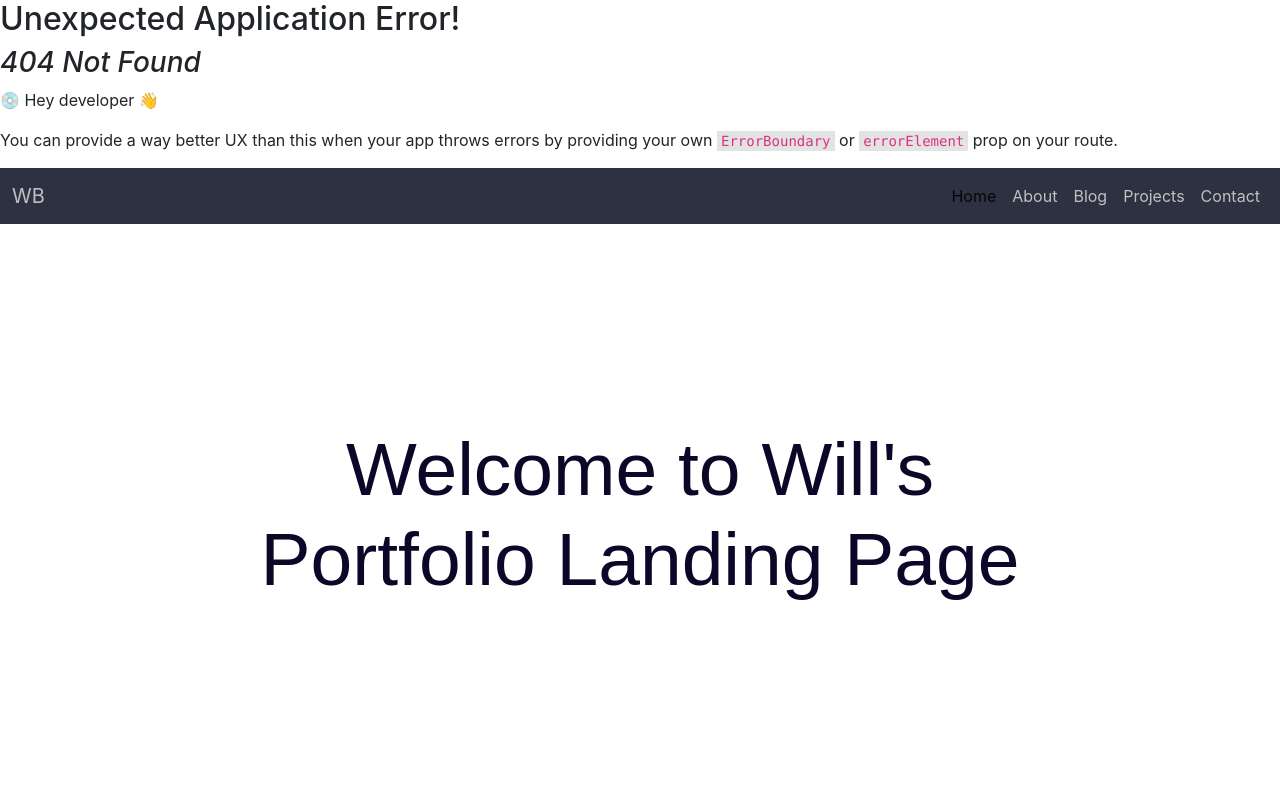
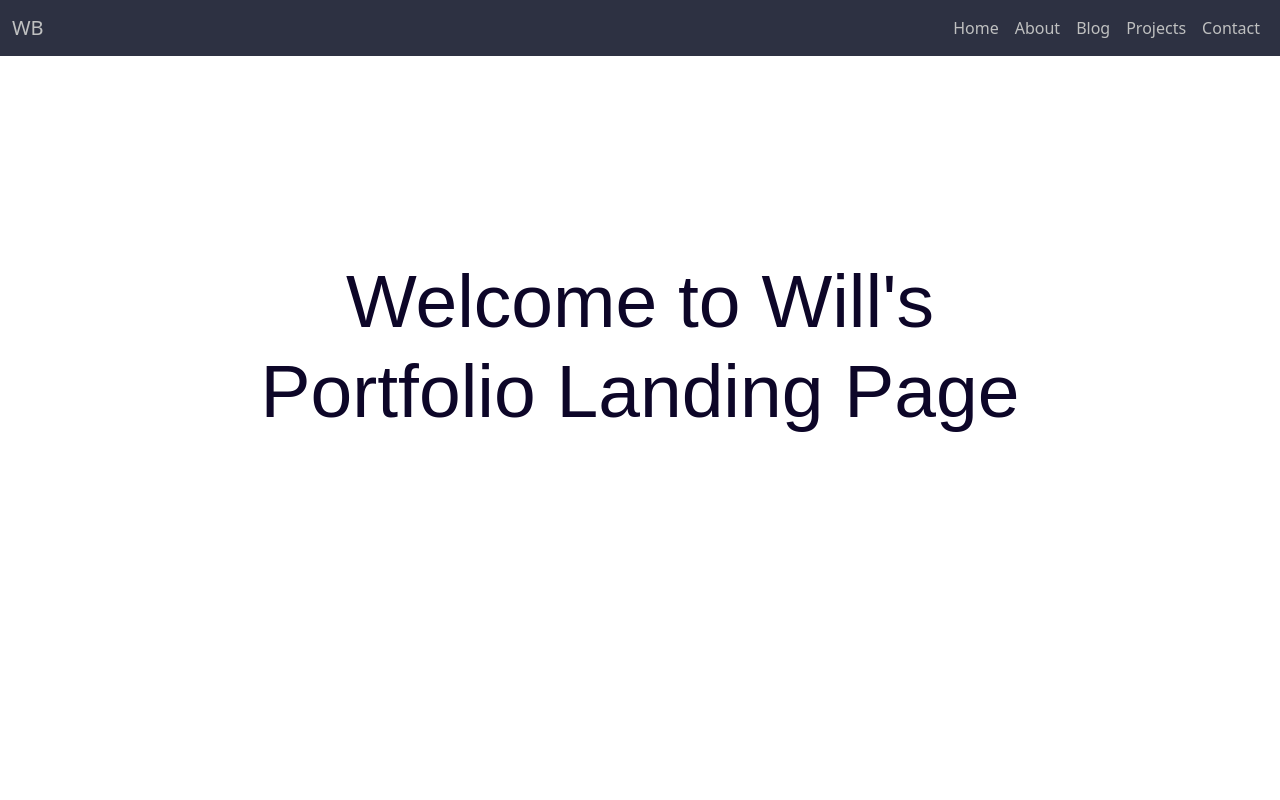
Before and after one commit to WillBridge0789/WillBridge0789.github.io, a React (Create React App) app in the folder portfolio/: page /home in a window 1280 px wide. Before the commit this address had no page. Shown: the top 800 px of the page. Built offline with nearby package versions, Linux system fonts and the light colour scheme; a web font is replaced by a local one.

Commit message:
Some file organization

```diff
--- a/portfolio/package.json
+++ b/portfolio/package.json
@@ -10,6 +10,8 @@
     "gh-pages": "^5.0.0",
     "react": "^18.2.0",
     "react-dom": "^18.2.0",
+    "react-router": "^6.9.0",
+    "react-router-dom": "^6.9.0",
     "react-scripts": "5.0.1",
     "web-vitals": "^2.1.4"
   },
--- /dev/null
+++ b/portfolio/src/About.js
@@ -0,0 +1,14 @@
+import NavBar from "./Nav";
+
+function About() {
+    return(
+        <div>
+            <NavBar />
+            <div>
+                <h1>About me</h1>
+            </div>
+        </div>
+    )
+}
+
+export default About;
--- a/portfolio/src/App.js
+++ b/portfolio/src/App.js
@@ -1,17 +1,12 @@
 //import logo from './logo.svg';
 import './css/style.css';
 //import './css/styles2.css';
-import NavBar from './Nav';
-import Header from './Header';
-import Bodycon from './Bodycon';
-import Projects from './Projects';
+import Home from './Home';
+
 function App() {
   return (
     <div>
-      <NavBar />
-      <Header />
-      <Bodycon />
-      <Projects />
+      <Home />
     </div>
   );
 }
--- /dev/null
+++ b/portfolio/src/Blog.js
@@ -0,0 +1,14 @@
+import NavBar from "./Nav";
+
+function Blog() {
+    return(
+        <div>
+            <NavBar />
+            <div>
+                <h1>Blog</h1>
+            </div>
+        </div>
+    )
+}
+
+export default Blog;
--- /dev/null
+++ b/portfolio/src/Contact.js
@@ -0,0 +1,14 @@
+import NavBar from "./Nav";
+
+function Contact() {
+    return(
+        <div>
+            <NavBar />
+            <div>
+                <h1>Contact</h1>
+            </div>
+        </div>
+    )
+}
+
+export default Contact;
--- a/portfolio/src/Header.js
+++ /dev/null
@@ -1,15 +0,0 @@
-function Header() {
-  return (
-    <div className="container-fluid">
-      <div className="row">
-        <div className="col">
-          <header id="main-header">
-            <h1 className="head-title">Welcome to Will's Portfolio Landing Page</h1>
-          </header>
-        </div>
-      </div>
-    </div>
-  )
-}
-
-export default Header;
--- /dev/null
+++ b/portfolio/src/Home.js
@@ -0,0 +1,20 @@
+import NavBar from "./Nav";
+
+function Home() {
+  return (
+    <div>
+      <NavBar />
+      <div className="container-fluid">
+        <div className="row">
+          <div className="col">
+            <header id="main-header">
+              <h1 className="head-title">Welcome to Will's Portfolio Landing Page</h1>
+            </header>
+          </div>
+        </div>
+      </div>
+    </div>
+  )
+}
+
+export default Home;
--- a/portfolio/src/Nav.js
+++ b/portfolio/src/Nav.js
@@ -1,6 +1,9 @@
+import 'bootstrap/dist/css/bootstrap.min.css';
+import { BrowserRouter as Router, Link } from 'react-router-dom';
+
 function NavBar() {
-    return (
-        <nav className="navbar navbar-expand-lg bg-subtle" id="top-nav">
+  return (
+    <nav className="navbar navbar-expand-lg bg-subtle" id="top-nav">
       <div className="container-fluid">
         <a className="navbar-brand" href="#">WB</a>
         <button className="navbar-toggler" type="button" data-bs-toggle="collapse" data-bs-target="#navbarNavAltMarkup" aria-controls="navbarNavAltMarkup" aria-expanded="false" aria-label="Toggle navigation">
@@ -8,16 +11,16 @@ function NavBar() {
         </button>
         <div className="collapse navbar-collapse d-flex justify-content-end" id="navbarNavAltMarkup">
           <div className="navbar-nav">
-            <a className="nav-link active nav-home" aria-current="page" href="#">Home</a>
-            <a className="nav-link" href="about.html">About</a>
-            <a className="nav-link" href="#">Blog</a>
-            <a className="nav-link" href="#">Projects</a>
-            <a className="nav-link" href="#">Contact</a>
+            <Link to="/home" class="nav-link nav-home">Home</Link>
+            <Link to="/about" class="nav-link">About</Link>
+            <Link to="/blog" class="nav-link">Blog</Link>
+            <Link to="/projects" class="nav-link">Projects</Link>
+            <Link to="/contact" class="nav-link">Contact</Link>
           </div>
         </div>
       </div>
-      </nav>
-    )
+    </nav>
+  )
 }
 
 export default NavBar;
--- a/portfolio/src/Projects.js
+++ b/portfolio/src/Projects.js
@@ -1,5 +1,9 @@
+import NavBar from "./Nav";
+
 function Projects() {
     return (
+        <div>
+            <NavBar />
             <div className="container d-flex justify-content-start text-center">
                 <div className="row align-items-start">
                     <div className="col-4 mt-4">
@@ -60,6 +64,7 @@ function Projects() {
                     </div>
                 </div>
             </div>
+        </div>
     )
 }
 export default Projects;
--- a/portfolio/src/index.js
+++ b/portfolio/src/index.js
@@ -1,30 +1,45 @@
 import React from 'react';
 import ReactDOM from 'react-dom/client';
 import 'bootstrap/dist/css/bootstrap.min.css';
-import './index.css';
-import {
-  createBrowserRouter,
-  RouterProvider,
-} from "react-router-dom";
 import App from './App';
-import reportWebVitals from './reportWebVitals';
+import Home from './Home';
+import About from './About';
+import Blog from './Blog';
+import Projects from './Projects';
+import Contact from './Contact';
+import {createBrowserRouter, RouterProvider} from "react-router-dom";
 
 const router = createBrowserRouter([
   {
     path: "/",
-    element: <App />
-  }
+    element: <App />,
+  },
+  {
+    path: "/home",
+    element: <Home />,
+  },
+  {
+    path: "/about",
+    element: <About />,
+  },
+  {
+    path: "/blog",
+    element: <Blog />,
+  },
+  {
+    path: "/projects",
+    element: <Projects />,
+  },
+  {
+    path: "/contact",
+    element: <Contact />,
+  },
+
 ])
 
 const root = ReactDOM.createRoot(document.getElementById('root'));
 root.render(
   <React.StrictMode>
     <RouterProvider router={router} />
-    <App />
   </React.StrictMode>
 );
-
-// If you want to start measuring performance in your app, pass a function
-// to log results (for example: reportWebVitals(console.log))
-// or send to an analytics endpoint. Learn more: https://bit.ly/CRA-vitals
-reportWebVitals();
--- a/portfolio/src/reportWebVitals.js
+++ /dev/null
@@ -1,13 +0,0 @@
-const reportWebVitals = onPerfEntry => {
-  if (onPerfEntry && onPerfEntry instanceof Function) {
-    import('web-vitals').then(({ getCLS, getFID, getFCP, getLCP, getTTFB }) => {
-      getCLS(onPerfEntry);
-      getFID(onPerfEntry);
-      getFCP(onPerfEntry);
-      getLCP(onPerfEntry);
-      getTTFB(onPerfEntry);
-    });
-  }
-};
-
-export default reportWebVitals;
```
Also changed, not shown: 2 other files (tests, documents, lock files or other folders). Lines whose indentation alone changed are shown as unchanged.
